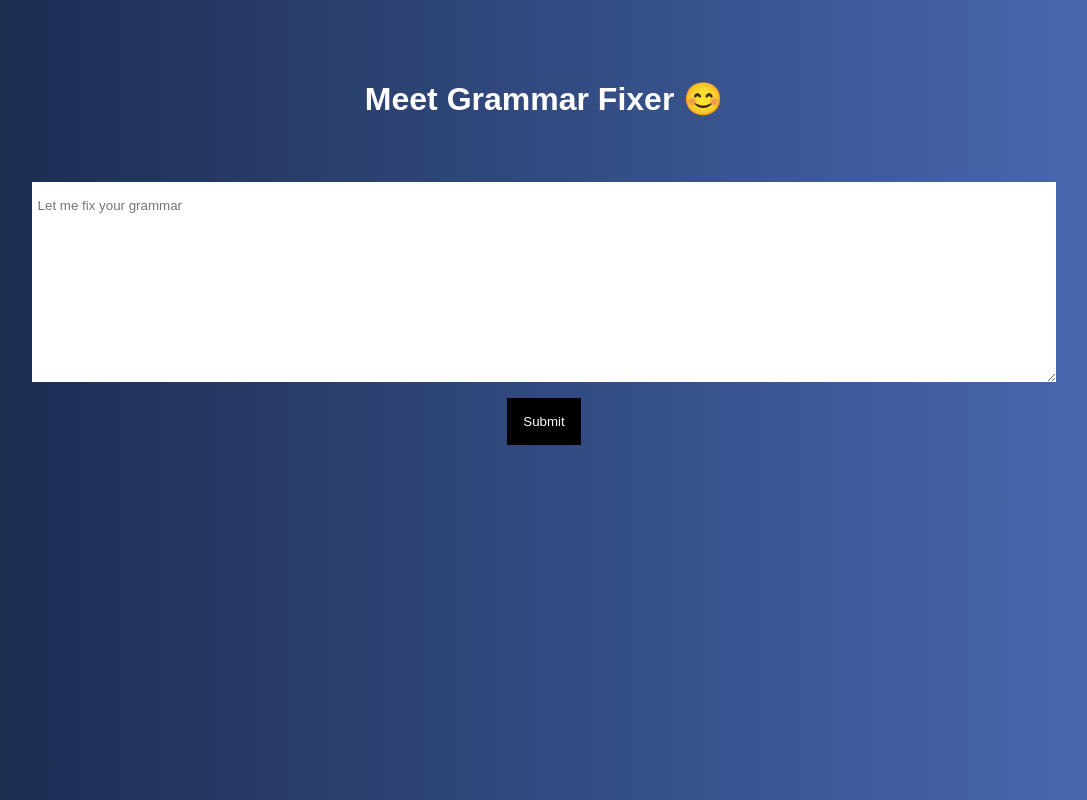
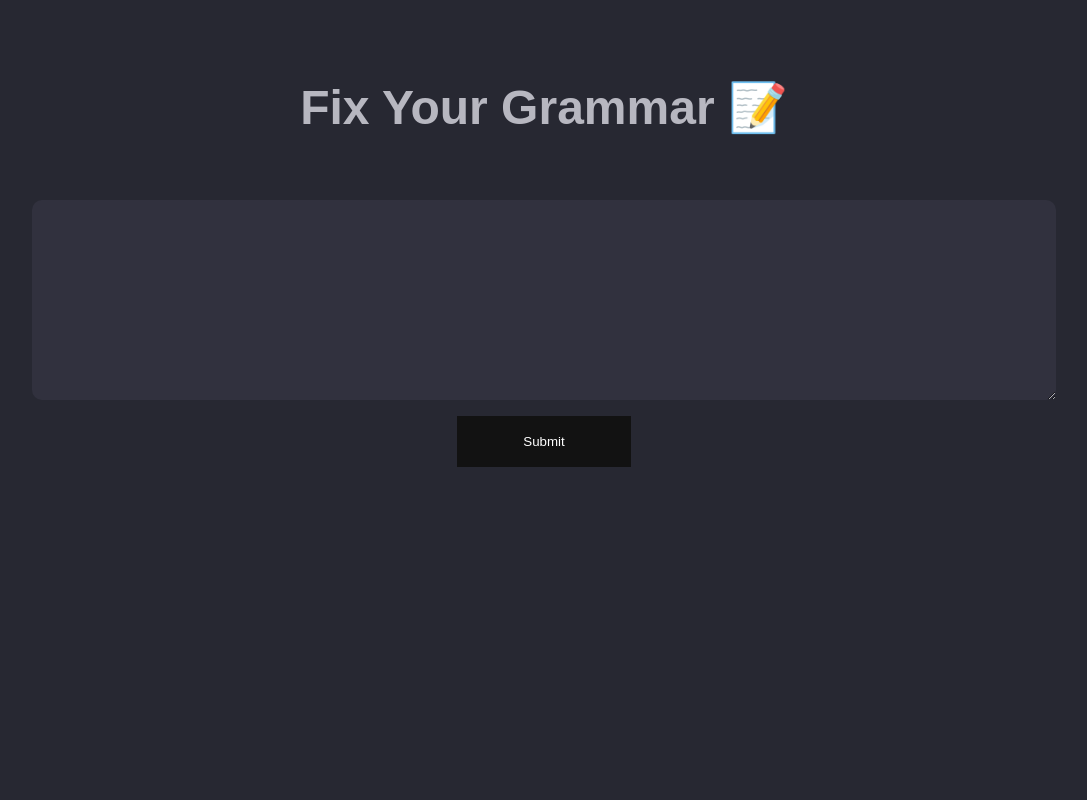
Before and after one commit to michaelshimeles/enhance-ai-client, a React (Create React App) app: page / in a window 1280 px wide. Shown: the whole page, without its empty margins (96-1183 px from the left). Built offline with nearby package versions, Linux system fonts and the light colour scheme.

Commit message:
Minor design changes

```diff
--- a/public/index.html
+++ b/public/index.html
@@ -1,14 +1,12 @@
 <!DOCTYPE html>
 <html lang="en">
+
 <head>
   <meta charset="utf-8" />
   <!-- <link rel="icon" href="%PUBLIC_URL%/favicon.ico" /> -->
   <meta name="viewport" content="width=device-width, initial-scale=1" />
   <meta name="theme-color" content="#000000" />
-    <meta
-      name="description"
-      content="Web site created using create-react-app"
-    />
+  <meta name="Fix My Grammar" content="Meet Fix My Grammar, the ultimate grammar assistant" />
   <!-- <link rel="apple-touch-icon" href="%PUBLIC_URL%/logo192.png" /> -->
   <!--
       manifest.json provides metadata used when your web app is installed on a
@@ -24,8 +22,9 @@
       work correctly both with client-side routing and a non-root public URL.
       Learn how to configure a non-root public URL by running `npm run build`.
     -->
-    <title>React App</title>
+  <title>Fix My Grammar</title>
 </head>
+
 <body>
   <noscript>You need to enable JavaScript to run this app.</noscript>
   <div id="root"></div>
@@ -40,4 +39,5 @@
       To create a production bundle, use `npm run build` or `yarn build`.
     -->
 </body>
+
 </html>
--- a/src/App.scss
+++ b/src/App.scss
@@ -3,21 +3,9 @@
   margin: 0%;
   scroll-behavior: smooth;
   font-family: "Montserrat", sans-serif;
-
 }
 body {
-  background: #4b6cb7; /* fallback for old browsers */
-  background: -webkit-linear-gradient(
-    to right,
-    #182848,
-    #4b6cb7
-  ); /* Chrome 10-25, Safari 5.1-6 */
-  background: linear-gradient(
-    to right,
-    #182848,
-    #4b6cb7
-  ); /* W3C, IE 10+/ Edge, Firefox 16+, Chrome 26+, Opera 12+, Safari 7+ */
-
+  background-color: rgb(39, 40, 50);
   width: 100vw;
   height: 100vh;
 }
--- a/src/components/Search/Search.jsx
+++ b/src/components/Search/Search.jsx
@@ -20,7 +20,7 @@ export const Search = () => {
   };
 
   // Query result
-  const { data: result, isFetching } = useSearch(response);
+  const { data: result, isFetching, isLoading } = useSearch(response);
   console.log("Result", result?.data?.choices[0].text);
 
   console.log(errors);
@@ -38,7 +38,7 @@ export const Search = () => {
                 message: "Min length is 4",
               },
             })}
-            placeholder="Let me fix your grammar"
+            // placeholder="Let me fix your grammar"
           />
           <input type="submit" className="search__button" />
         </form>
@@ -47,7 +47,7 @@ export const Search = () => {
         ) : (
           <></>
         )}
-        {isFetching ? (
+        {isFetching && isLoading ? (
           <div className="search__lottie">
             <Lottie
               animationData={thinking}
--- a/src/components/Search/Search.scss
+++ b/src/components/Search/Search.scss
@@ -30,14 +30,23 @@
     border: none;
     width: 100%;
     height: 12.5rem;
+    border-radius: 10px;
+    background-color: rgb(49, 49, 62);
+    color: white;
+    font-size: 1rem;
   }
 
   &__button {
-    text-decoration: none;
-    border: none;
-    padding: 1rem;
-    background-color: black;
+    padding: 1rem 4rem;
+    background-color: #121212;
     color: white;
+    border: 2px solid #121212;
+
+    &:hover {
+      transition: 800ms;
+      border: 5px solid #121212;
+      font-size: 1rem;
+    }
   }
 
   &__lottie {
@@ -46,6 +55,6 @@
 
   &__result {
     padding-top: 2rem;
-    color: white;
+    color: rgb(183, 183, 192);
   }
 }
--- a/src/pages/Home/Home.jsx
+++ b/src/pages/Home/Home.jsx
@@ -4,7 +4,7 @@ import { Search } from "../../components/Search/Search";
 export const Home = () => {
   return (
     <div className="home">
-      <h1 className="home__text">Meet Grammar Fixer 😊</h1>
+      <h1 className="home__text">Fix Your Grammar 📝</h1>
       <Search />
     </div>
   );
--- a/src/pages/Home/Home.scss
+++ b/src/pages/Home/Home.scss
@@ -7,6 +7,8 @@
   padding-top: 5rem;
 
   &__text {
-    color: white;
+    color: rgb(183, 183, 192);
+    font-size: 3rem;
+    text-align: center;
   }
 }
```
Lines whose indentation alone changed are shown as unchanged.
